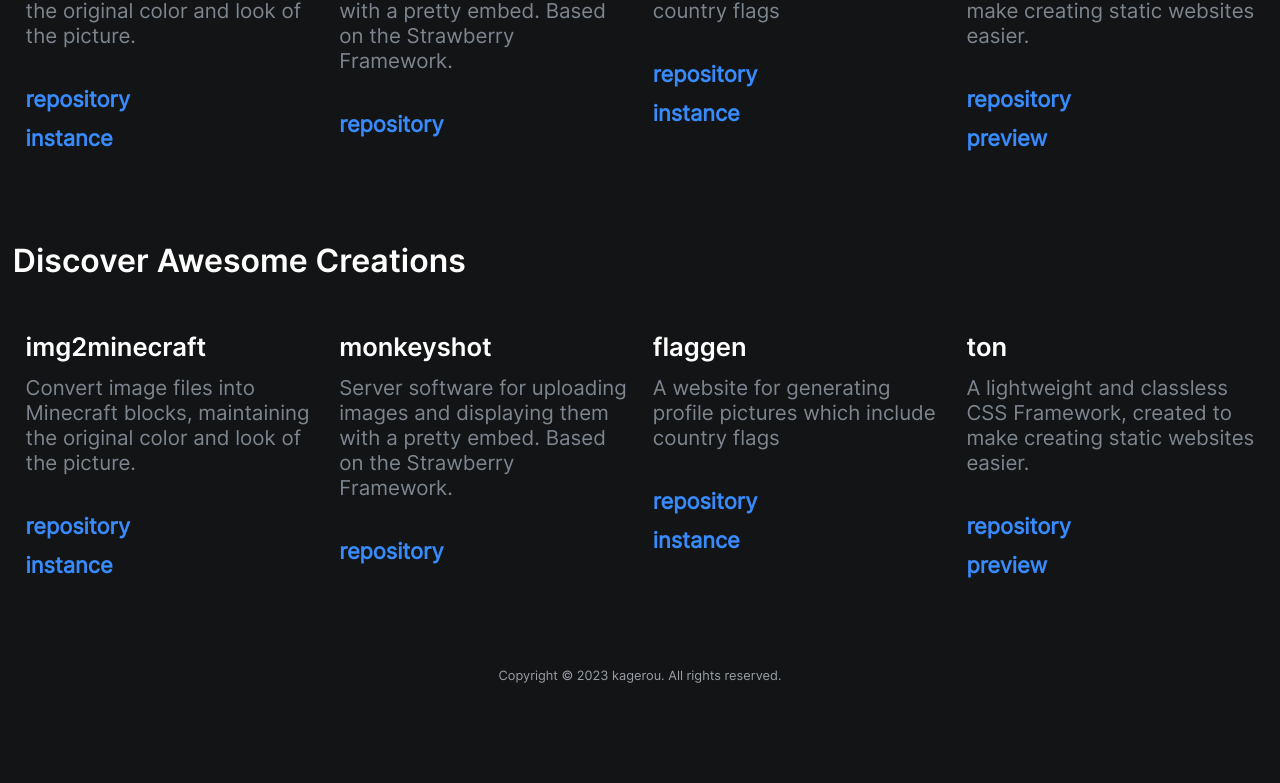
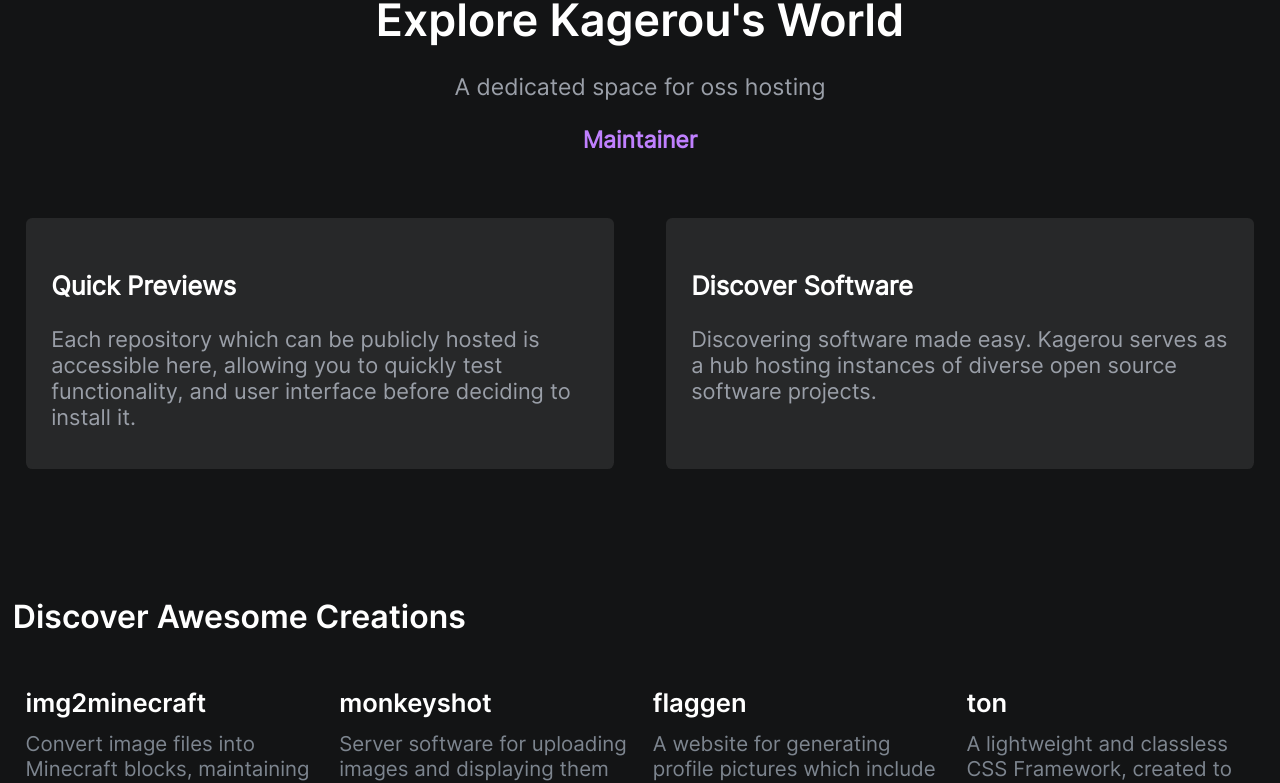
Before and after one commit to elderguardian/kagerou, a JavaScript app: page / in a window 1280 px wide. Shown: the part 726-1509 px from the top of the page. Before the commit the page ends 1447 px from the top, so only its background shows below. Built offline with nearby package versions, Linux system fonts and the light colour scheme.

Commit message:
added about section component to app

```diff
--- a/src/App.svelte
+++ b/src/App.svelte
@@ -1,6 +1,7 @@
 <script>
     import LandingSection from "./sections/LandingSection.svelte";
     import DiscoverSection from "./sections/Discover/DiscoverSection.svelte";
+    import AboutSection from "./sections/About/AboutSection.svelte";
 </script>
 
 <header>
@@ -9,37 +10,8 @@
 </header>
 <main>
     <LandingSection></LandingSection>
+    <AboutSection></AboutSection>
     <DiscoverSection></DiscoverSection>
-    <section id="section-discover">
-        <h2 class="text-blue-to-red">Discover Awesome Creations</h2>
-        <div>
-            <article>
-                <h3>img2minecraft</h3>
-                <p>Convert image files into Minecraft blocks, maintaining the original color and look of the
-                    picture.</p>
-                <a target="_blank" href="https://github.com/elderguardian/img2minecraft">repository</a>
-                <a target="_blank" href="https://img2minecraft.kagerou.dev/">instance</a>
-            </article>
-            <article>
-                <h3>monkeyshot</h3>
-                <p>Server software for uploading images and displaying them with a pretty embed. Based on the Strawberry
-                    Framework.</p>
-                <a target="_blank" href="https://github.com/elderguardian/monkeyshot">repository</a>
-            </article>
-            <article>
-                <h3>flaggen</h3>
-                <p>A website for generating profile pictures which include country flags</p>
-                <a target="_blank" href="https://github.com/elderguardian/flaggen">repository</a>
-                <a target="_blank" href="https://flaggen.kagerou.dev/">instance</a>
-            </article>
-            <article>
-                <h3>ton</h3>
-                <p>A lightweight and classless CSS Framework, created to make creating static websites easier. </p>
-                <a target="_blank" href="https://github.com/elderguardian/ton">repository</a>
-                <a target="_blank" href="https://ton.kagerou.dev/">preview</a>
-            </article>
-        </div>
-    </section>
 </main>
 <footer>
     Copyright &copy; 2023 kagerou. All rights reserved.
```
